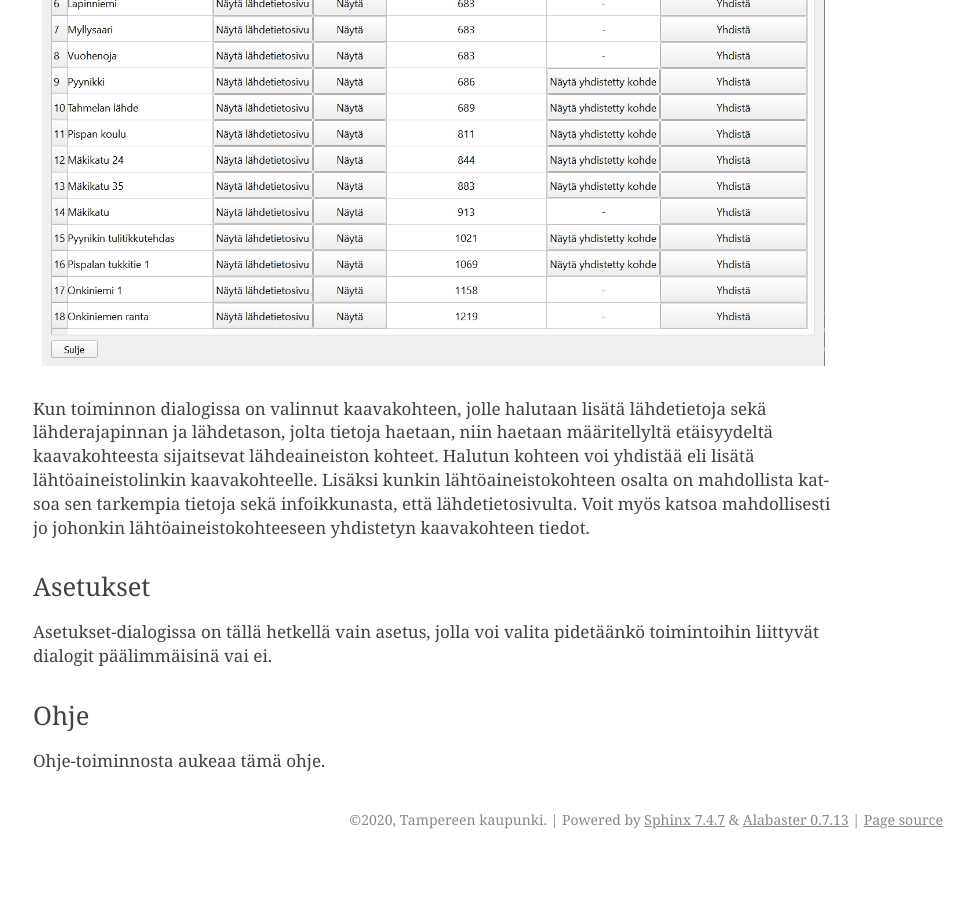
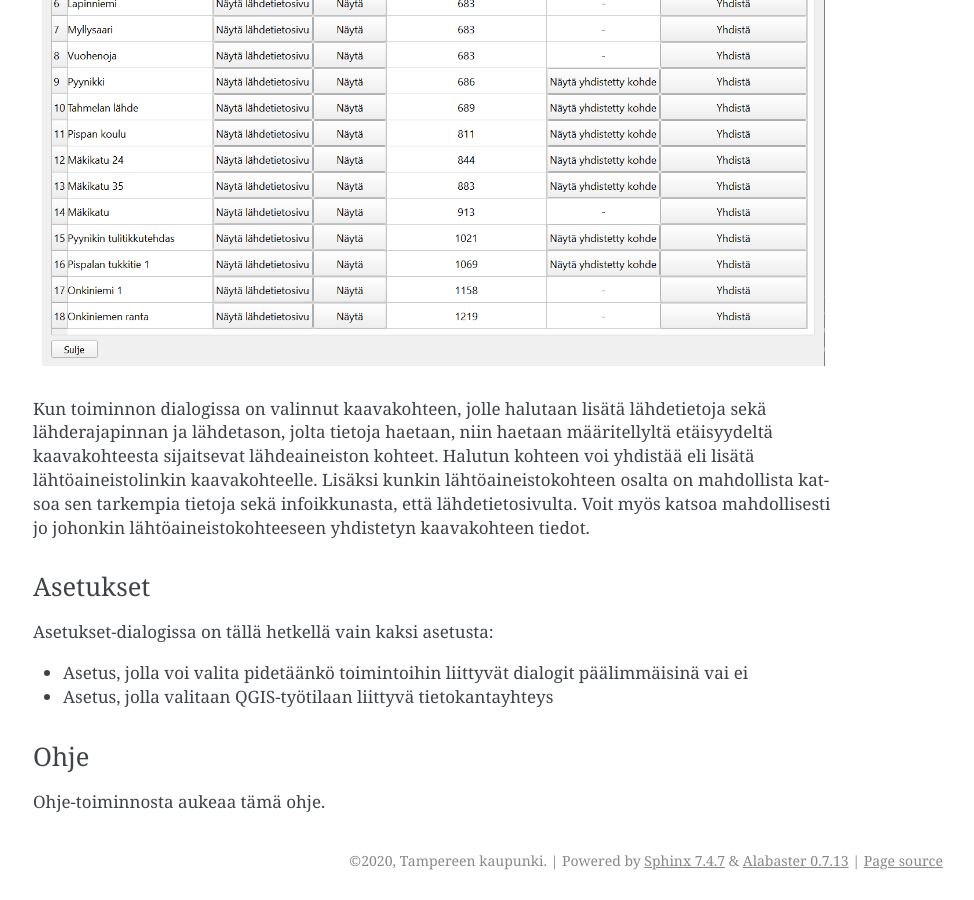
Before and after one commit to ernoma/yleiskaava, a Sphinx documentation site: the page built from help/source/index.rst, in a window 1280 px wide and 900 px high, scrolled down 10104 px. Shown: the whole window, without its empty margins (167-1141 px from the left). Built offline with Sphinx 7.4.7, drawn with Linux system fonts in a browser that asks for light colours; formulas are drawn with MathJax 3; before the commit the page ends 10963 px from its top, so only the background shows below that.

Commit message:
Päivitä ohjeeseen kuvaus asetuksien tietokantayhteydestä

```diff
--- a/help/source/index.rst
+++ b/help/source/index.rst
@@ -138,7 +138,10 @@ Kun toiminnon dialogissa on valinnut kaavakohteen, jolle halutaan lisätä lähd
 Asetukset
 .........
 
-Asetukset-dialogissa on tällä hetkellä vain asetus, jolla voi valita pidetäänkö toimintoihin liittyvät dialogit päälimmäisinä vai ei.
+Asetukset-dialogissa on tällä hetkellä vain kaksi asetusta:
+
+* Asetus, jolla voi valita pidetäänkö toimintoihin liittyvät dialogit päälimmäisinä vai ei
+* Asetus, jolla valitaan QGIS-työtilaan liittyvä tietokantayhteys
 
 Ohje
 ....
```
Also changed, not shown: 5 other files.
